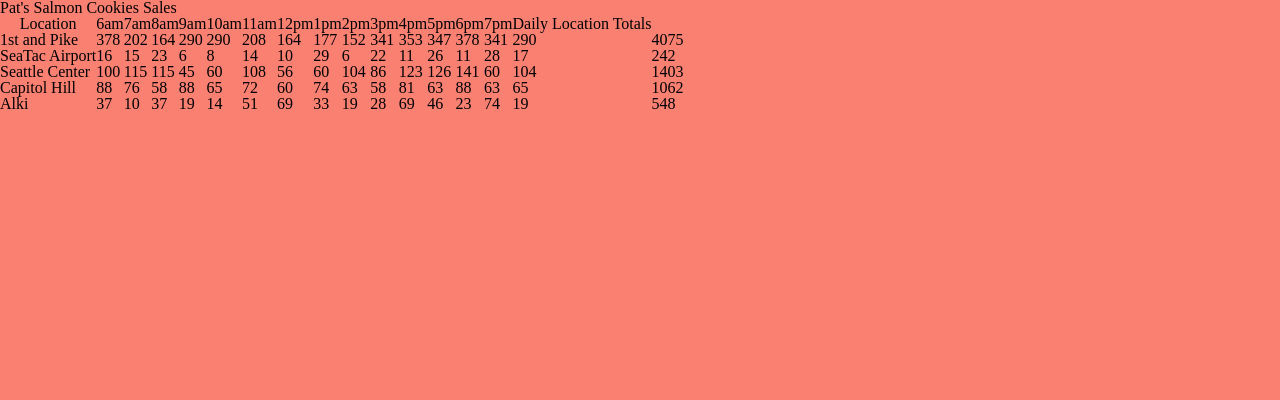
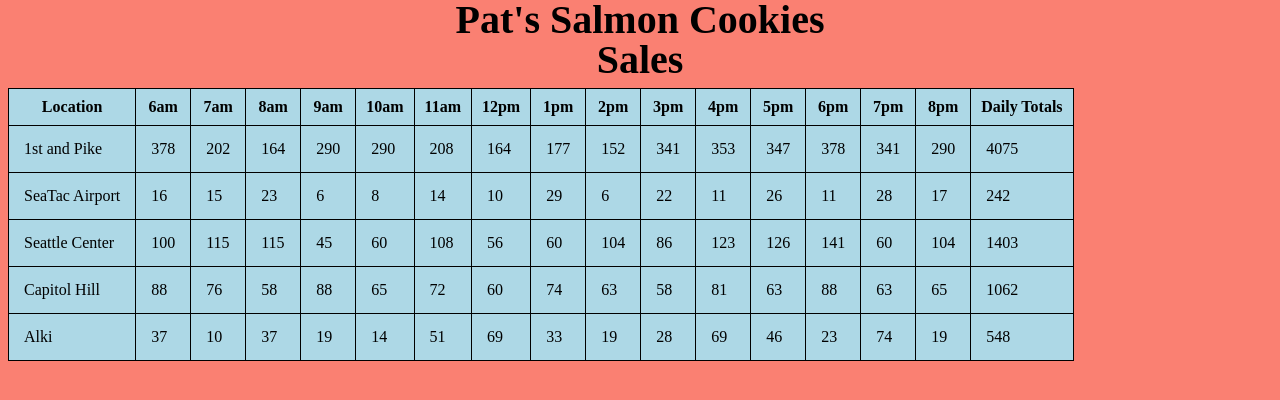
Before and after one commit to lhchandler4/cookie-stand, a plain HTML site: page sales.html in a window 1280 px wide. Drawn offline with Linux system fonts and the light colour scheme.

Commit message:
CSS on the table

```diff
--- a/css/style.css
+++ b/css/style.css
@@ -5,3 +5,30 @@ body {
 ul {
     column-count: 3;
 }
+
+#stores {
+  border-color: black;
+}
+
+table, th, td {
+  border: 1px solid black;
+  background: lightblue;
+  padding: 15px;
+  margin: 8px;
+}
+
+th {
+  font-weight: bold;
+  padding: 10px;
+  margin: 5px;
+}
+
+tr {
+  border-color: black;
+}
+
+h1 {
+  font-size: 40px;
+  font-weight: bold;
+  text-align: center;
+}
--- a/js/app.js
+++ b/js/app.js
@@ -82,12 +82,12 @@ function makeaHeaderRow() {
   var thEl = document.createElement('th');
   thEl.textContent = 'Location';
   trEl.appendChild(thEl);
-  for (var i = 0; i < hours.length; i++) {
+  for (var i = 0; i <= hours.length; i++) {
     thEl = document.createElement('th');
     thEl.textContent = hours[i];
     trEl.appendChild(thEl);
   }
-  thEl.textContent = 'Daily Location Totals';
+  thEl.textContent = 'Daily Totals';
   trEl.appendChild(thEl);
   storeTable.appendChild(trEl);
 }
--- a/sales.html
+++ b/sales.html
@@ -10,7 +10,7 @@
 </head>
 
 <body>
-  <h1>Pat's Salmon Cookies Sales</h1>
+  <h1>Pat's Salmon Cookies <br> Sales</h1>
 
   <table id="stores"></table>
 
```
